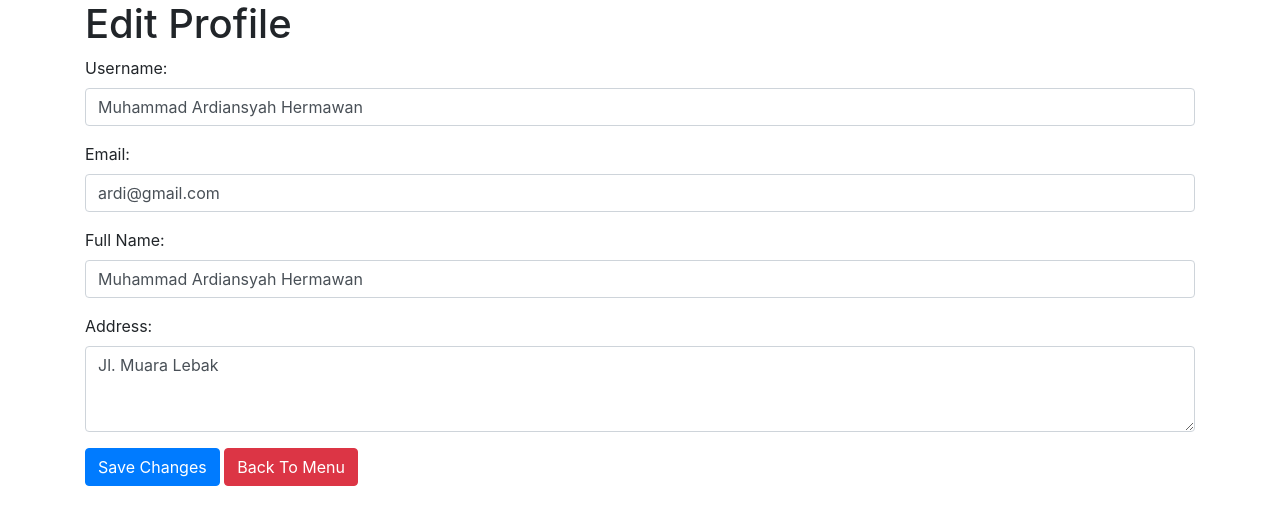
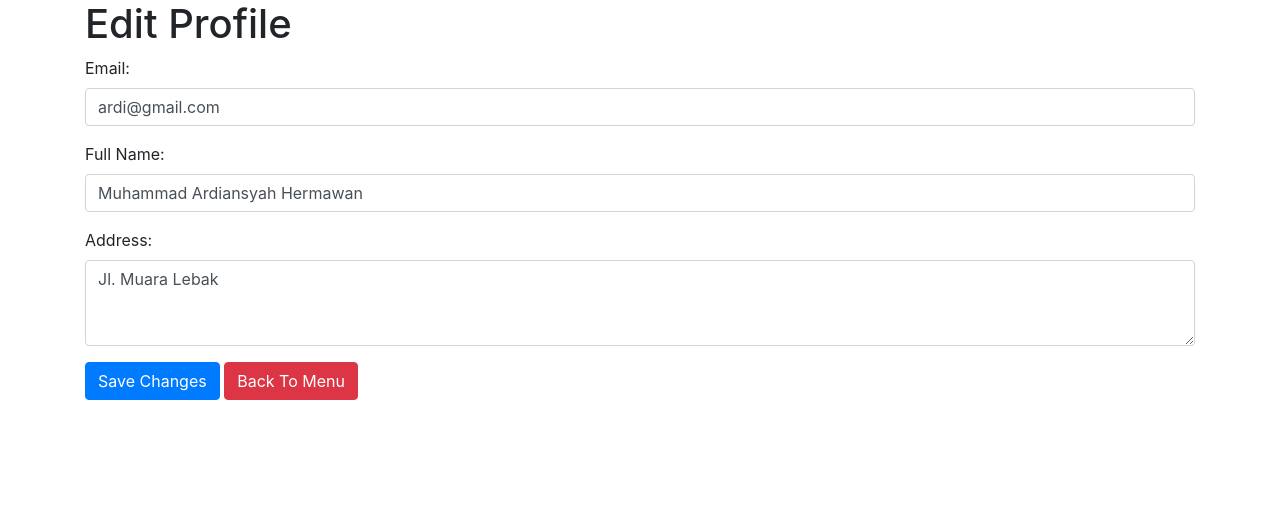
Before and after one commit to Themainbased/gallery-foto, a PHP site: page /profile.php in a window 1280 px wide. Shown: the top 525 px of the page. Run offline with PHP 8.4, Linux system fonts and the light colour scheme; a user stored in the database is signed in; data comes from the database, SQL or seed files in the repository; some libraries are stand-ins or nearby versions.

Commit message:
Removed Username

```diff
--- a/profile.php
+++ b/profile.php
@@ -1,6 +1,6 @@
 <?php
 session_start();
-include('koneksi.php'); // Ensure this file includes database connection
+include('koneksi.php');
 
 // Check if the user is already logged in
 if (!isset($_SESSION['userid'])) {
@@ -10,25 +10,22 @@ if (!isset($_SESSION['userid'])) {
 
 // Get user data from the session
 $userid = $_SESSION['userid'];
-$currentUsername = $_SESSION['namalengkap'];
 
 // Process data editing
 if ($_SERVER['REQUEST_METHOD'] === 'POST') {
-    // ... (rest of your code)
-    $newUsername = $_POST["username"];
     $newEmail = $_POST["email"];
     $newFullName = $_POST["namalengkap"];
     $newAddress = $_POST["alamat"];
 
     // Perform data update
-    $updateQuery = "UPDATE user SET username=?, email=?, namalengkap=?, alamat=? WHERE userid=?";
+    $updateQuery = "UPDATE user SET email=?, namalengkap=?, alamat=? WHERE userid=?";
     $stmt = $conn->prepare($updateQuery);
 
     if ($stmt === false) {
         die("Error in query: " . $conn->error);
     }
 
-    $stmt->bind_param('ssssi', $newUsername, $newEmail, $newFullName, $newAddress, $userid);
+    $stmt->bind_param('sssi', $newEmail, $newFullName, $newAddress, $userid);
 
     if ($stmt->execute()) {
         // Update session with new data
@@ -76,7 +73,6 @@ if (isset($_GET['success']) && $_GET['success'] == 1) {
 }
 ?>
 
-
 <!DOCTYPE html>
 <html lang="en">
 
@@ -105,26 +101,16 @@ if (isset($_GET['success']) && $_GET['success'] == 1) {
 
         <form method="POST" action="profile.php">
             <div class="form-group">
-                <label for="username">Username:</label>
-                <input type="text" class="form-control" id="username" name="username"
-                    value="<?php echo htmlspecialchars($currentUsername); ?>" required>
-            </div>
-            <div class="form-group">
                 <label for="email">Email:</label>
-                <input type="email" class="form-control" id="email" name="email"
-                    value="<?php echo isset($userData['email']) ? htmlspecialchars($userData['email']) : ''; ?>"
-                    required>
+                <input type="email" class="form-control" id="email" name="email" value="<?php echo isset($userData['email']) ? htmlspecialchars($userData['email']) : ''; ?>" required>
             </div>
             <div class="form-group">
                 <label for="namalengkap">Full Name:</label>
-                <input type="text" class="form-control" id="namalengkap" name="namalengkap"
-                    value="<?php echo isset($userData['namalengkap']) ? htmlspecialchars($userData['namalengkap']) : ''; ?>"
-                    required>
+                <input type="text" class="form-control" id="namalengkap" name="namalengkap" value="<?php echo isset($userData['namalengkap']) ? htmlspecialchars($userData['namalengkap']) : ''; ?>" required>
             </div>
             <div class="form-group">
                 <label for="alamat">Address:</label>
-                <textarea class="form-control" id="alamat" name="alamat"
-                    rows="3"><?php echo isset($userData['alamat']) ? htmlspecialchars($userData['alamat']) : ''; ?></textarea>
+                <textarea class="form-control" id="alamat" name="alamat" rows="3"><?php echo isset($userData['alamat']) ? htmlspecialchars($userData['alamat']) : ''; ?></textarea>
             </div>
             <button type="submit" class="btn btn-primary">Save Changes</button>
             <a href="foto.php" class="btn btn-danger">Back To Menu</a>
```
